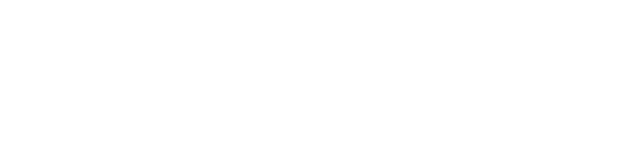
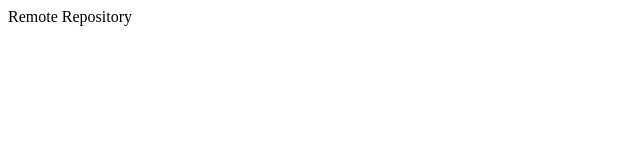
Before and after one commit to Aratupawar/MyGit_Repo, a plain HTML site: page Index.html in a window 1280 px wide. Shown: the whole page, without its empty margins (0-640 px from the left). Drawn offline with Linux system fonts and the light colour scheme.

Commit message:
Update Index.html

```diff
--- a/Index.html
+++ b/Index.html
@@ -2,5 +2,6 @@
   <head>
   </head>
   <body>
+    Remote Repository
   </body>
 </html>
```
